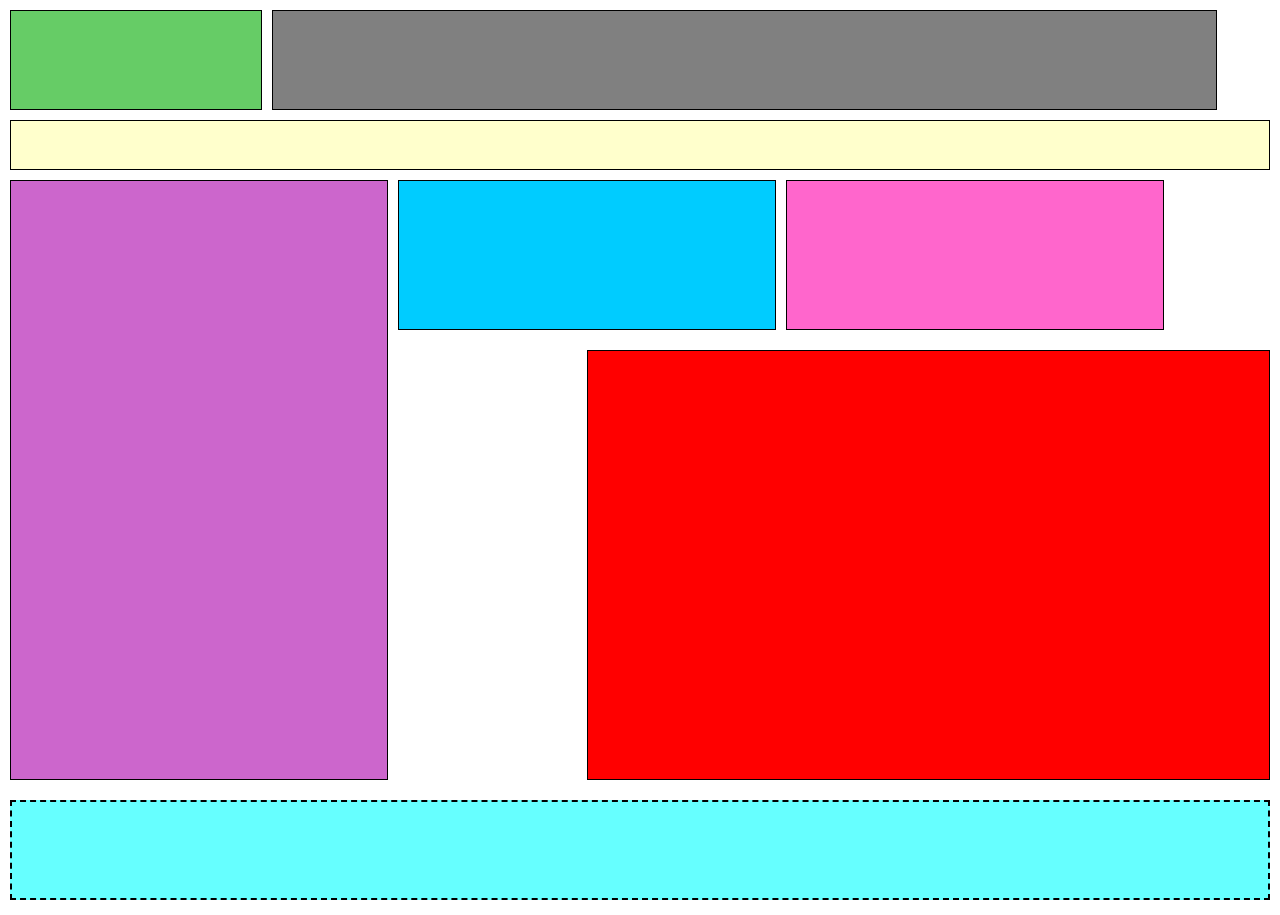
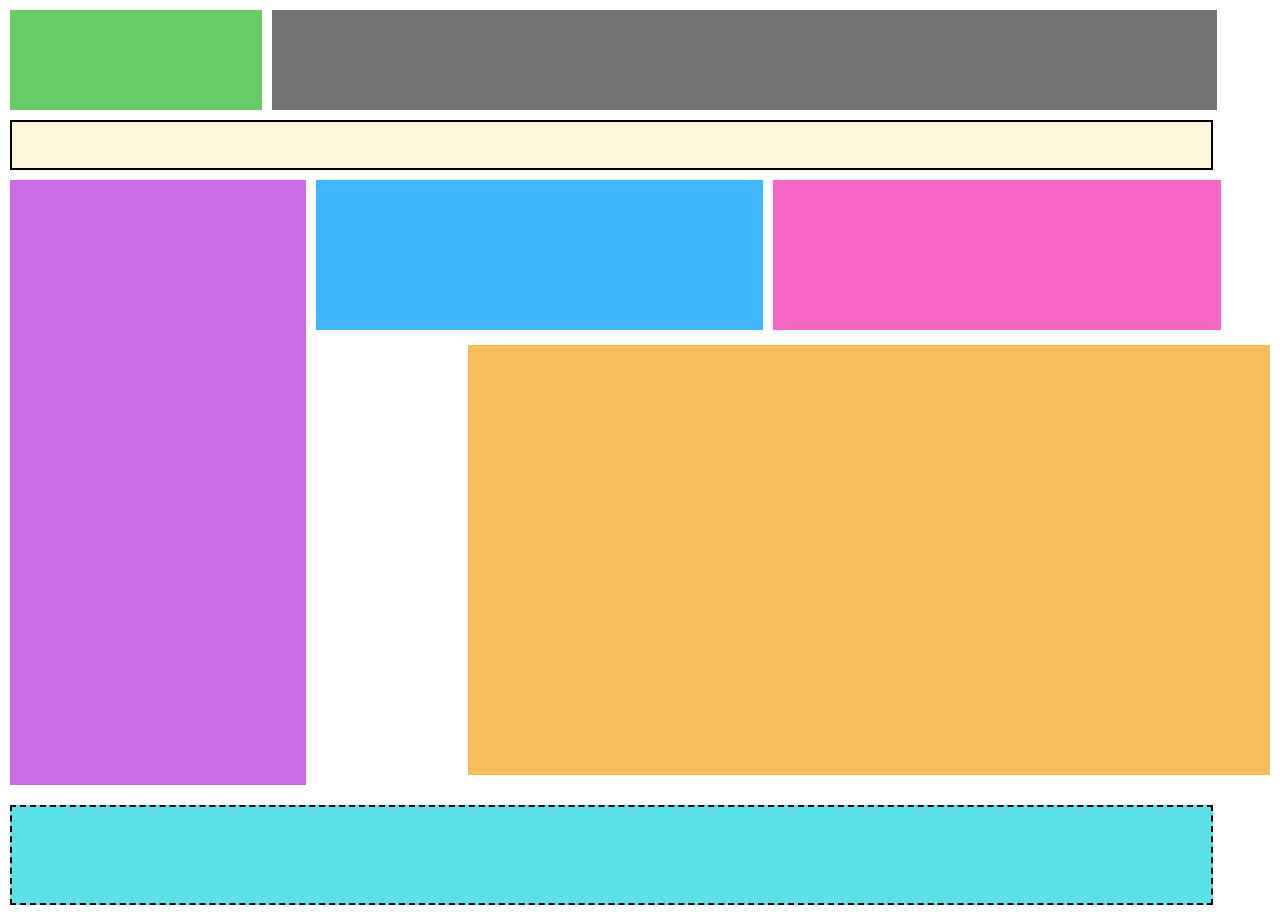
Before and after one commit to MicaBahurlet/CEPIT-activites, a plain HTML site: page Entregas/TrabajoN6/modelLayaout.html in a window 1280 px wide. Drawn offline with Linux system fonts and the light colour scheme.

Commit message:
finish model layout

```diff
--- a/Entregas/TrabajoN6/model.html
+++ b/Entregas/TrabajoN6/modelLayaout.html
@@ -18,7 +18,7 @@
             padding: 10px;
         }
         .box {
-            border: 1px solid #000;
+            /* border: 1px solid #000; */
             box-sizing: border-box;
         }
         /* logo */
@@ -29,47 +29,48 @@
         }
         /* navbar */
         .box2 {
-            background-color: #808080;
+            background-color: #737373;
             width: 75%;
             height: 100px;
         }
         /* banner */
         .box3 {
-            background-color: #ffffcc;
-            width: 100%;
+            background-color: #fcf6db;
+            width: 95.5%;
             height: 50px;
+            border: 2px solid;
         }
         /* sidebar */
         .box4 {
-            background-color: #cc66cc;
-            width: 30%;
-            height: 600px;
+            background-color: #cb6ce6;
+            width: 23.5%;
+            height: 605px;
         }
         /* left*/
         .box5 {
-            background-color: #00ccff;
-            width: 30%;
+            background-color: #3fb6ff;
+            width: 35.5%;
             height: 150px;
         }
         /* right */
         .box6 {
-            background-color: #ff66cc;
-            width: 30%;
+            background-color: #f766c4;
+            width: 35.5%;
             height: 150px;
         }
         /* main */
         .box7 {
-            /* background-color: #ffcc66; */
-            background-color: red;
-            width: 60%;
+            background-color: #f9bc5a;
+
+            width: 71.5%;
             height: 430px;
-            margin-left: 577px;
-            margin-top: -440px;
+            margin-left: 458px;
+            margin-top: -450px;
 
         }
         .box8 {
-            background-color: #66ffff;
-            width: 100%;
+            background-color: #5ce1e6;
+            width: 95.5%;
             height: 100px;
             border: 2px dashed #000;
         }
```
